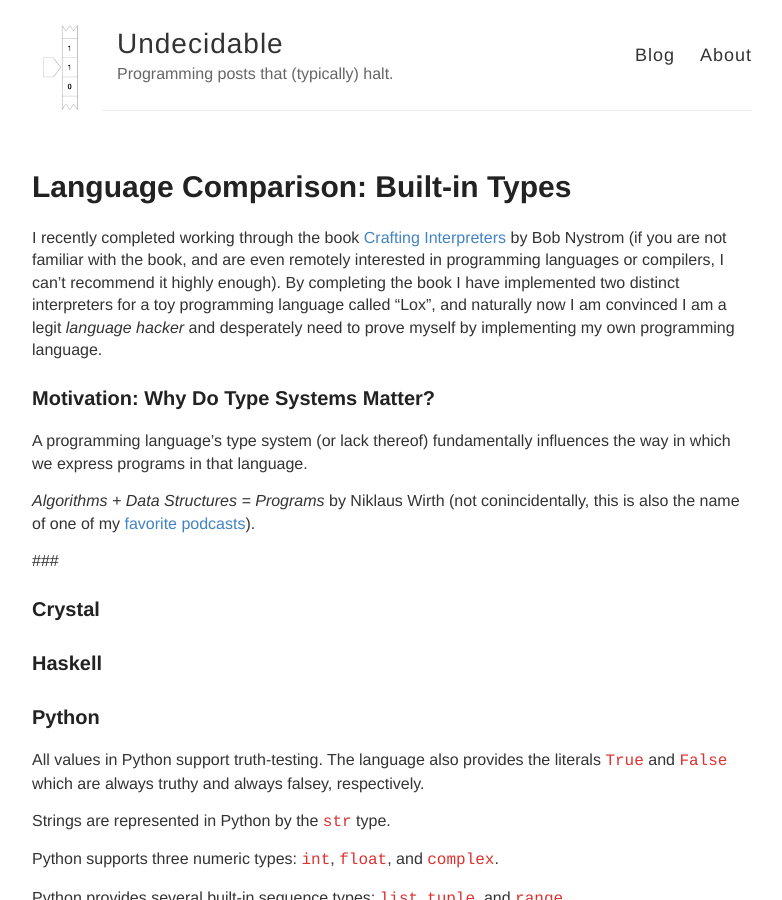
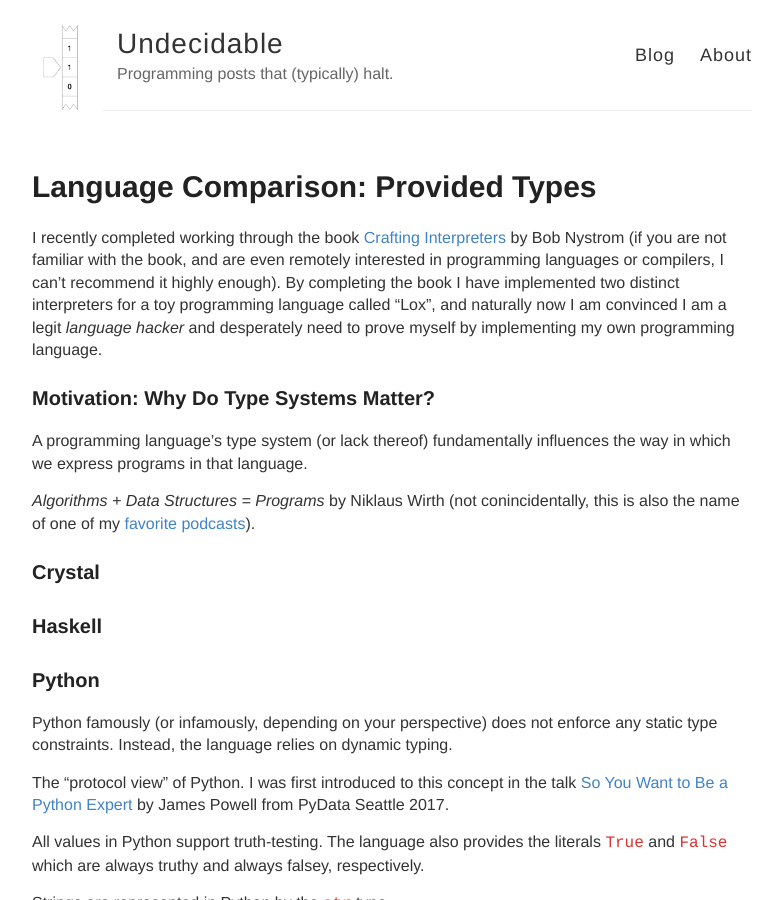
Before and after one commit to turingcompl33t/turingcompl33t.github.io, a Jekyll site: the page built from _posts/2021-7-14-PL-Types.md, in a window 1280 px wide and 900 px high. Shown: the whole window, without its empty margins (248-1030 px from the left). Built offline with Jekyll 4.4.1, drawn with Linux system fonts in a browser that asks for light colours.

Commit message:
some updates

```diff
--- a/_posts/2021-7-14-PL-Types.md
+++ b/_posts/2021-7-14-PL-Types.md
@@ -1,6 +1,6 @@
 ---
 layout: post
-title: "Language Comparison: Built-in Types"
+title: "Language Comparison: Provided Types"
 ---
 
 I recently completed working through the book [Crafting Interpreters](https://craftinginterpreters.com/) by Bob Nystrom (if you are not familiar with the book, and are even remotely interested in programming languages or compilers, I can't recommend it highly enough). By completing the book I have implemented two distinct interpreters for a toy programming language called "Lox", and naturally now I am convinced I am a legit _language hacker_ and desperately need to prove myself by implementing my own programming language.
@@ -11,13 +11,15 @@ A programming language's type system (or lack thereof) fundamentally influences
 
 _Algorithms + Data Structures = Programs_ by Niklaus Wirth (not conincidentally, this is also the name of one of my [favorite podcasts](https://adspthepodcast.com/)).
 
-###
-
 ### Crystal
 
 ### Haskell
 
 ### Python
+
+Python famously (or infamously, depending on your perspective) does not enforce any static type constraints. Instead, the language relies on dynamic typing.
+
+The "protocol view" of Python. I was first introduced to this concept in the talk [So You Want to Be a Python Expert](https://www.youtube.com/watch?v=cKPlPJyQrt4&t=6216s) by James Powell from PyData Seattle 2017.
 
 All values in Python support truth-testing. The language also provides the literals `True` and `False` which are always truthy and always falsey, respectively.
 
```
